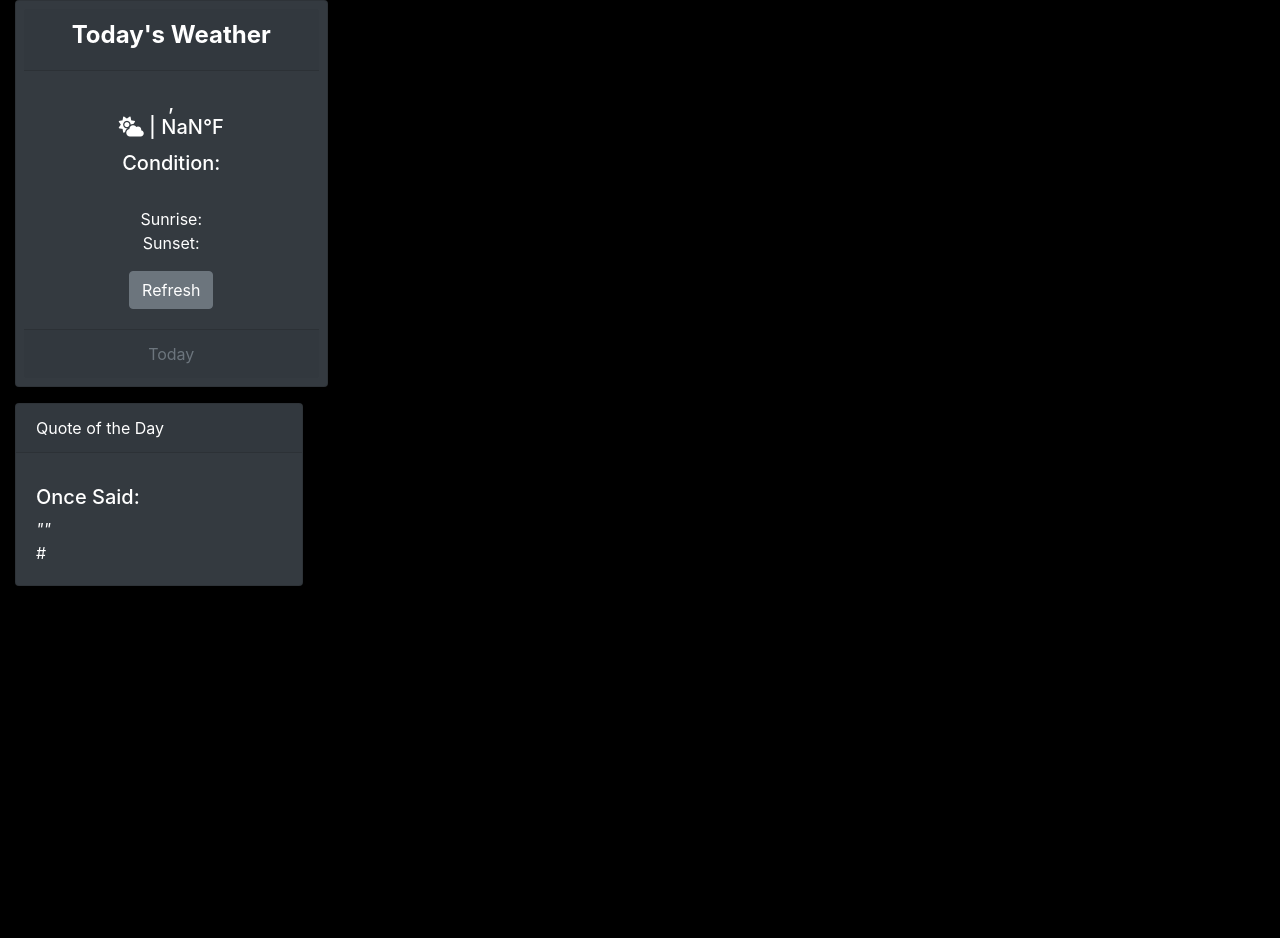
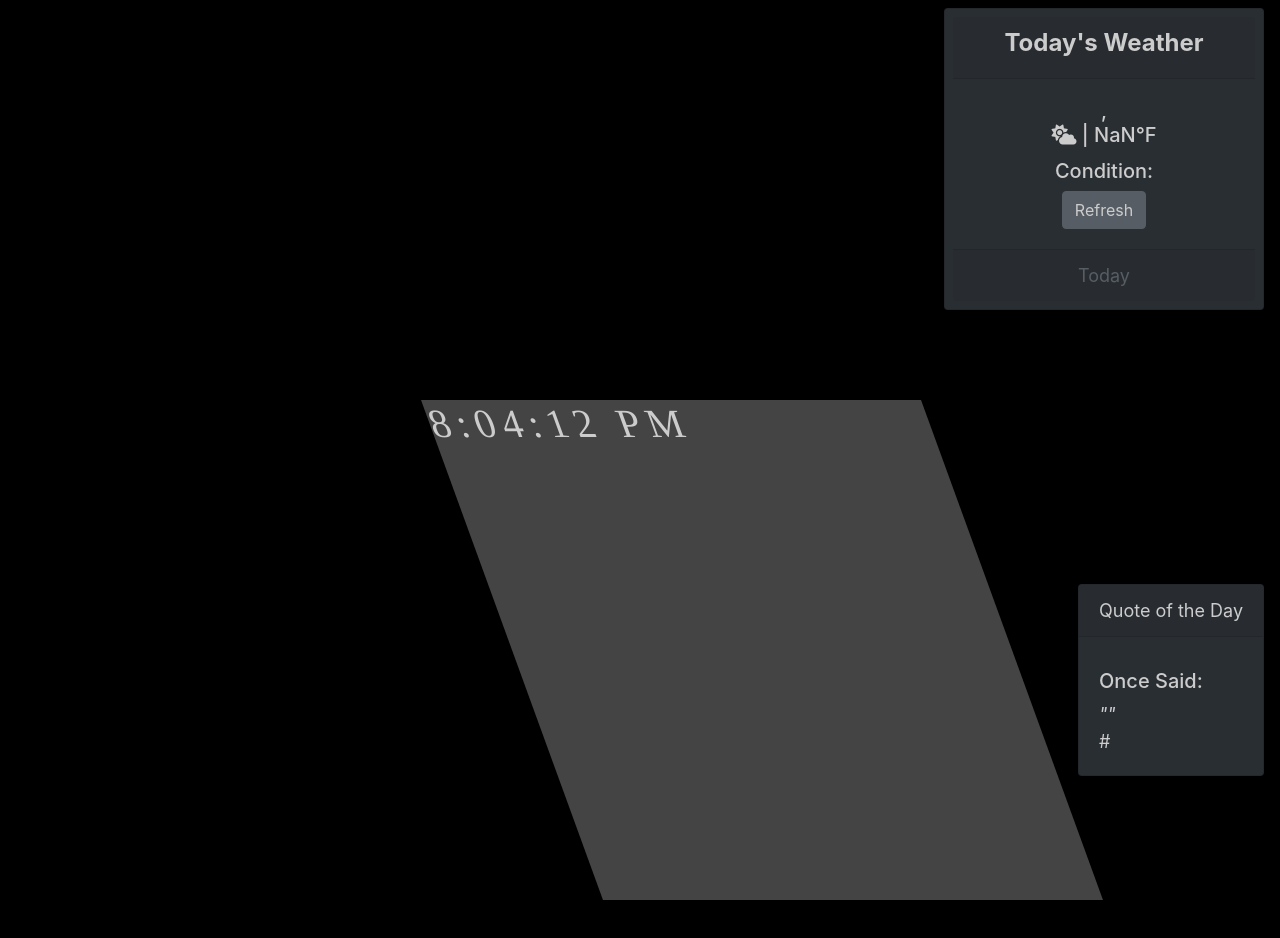
Before and after one commit to ZachPfeifer/react-inspire, a React (Create React App) app: page / in a window 1280 px wide. Shown: the top 938 px of the page. After the commit the page ends 900 px from the top, so only its background shows below. Built offline with nearby package versions, Linux system fonts and the light colour scheme; no server answers.

Commit message:
Fixed Clock // Took out react-clock

```diff
--- a/src/App.css
+++ b/src/App.css
@@ -95,30 +95,43 @@ body{
 
 }
 .quotes-pos{
-  position: fixed;
-  width: 90%;
-  bottom: 0%;
-  left: 84%;
-    opacity: .8;
+  /* position: fixed;
+  width: 90%; */
+  /* bottom: -33%;
+  left: 75%; */
+  position: absolute;
+  bottom: 8px;
+  right: 16px;
+  font-size: 18px;
+  fill-opacity: unset;
+  opacity: .8;
 
 }
-.weather{
-   position: fixed;
-  width: 60%;
-  bottom: 60%;
-  left: 84%;
-  fill-opacity: unset;
-      opacity: .8;
-
+.weather-pos{
+    /* position: fixed; */
+    /* width: 60%; */
+    /* top: 2%;
+    left: 75%; */
+   position: absolute;
+   top: 8px;
+   right: 16px;
+   font-size: 18px;
+   fill-opacity: unset;
+   opacity: .8;
 }
 
 .todo-pos{
- position: fixed;
+ /* position: fixed;
   width: 60%;
-  bottom: 20%;
-  left: 1%;
+  bottom: 20%; */
+  /* left: 1%; */
+ position: absolute;
+  top: 8px;
+  left: 16px;
+  font-size: 18px;
+
   size: 20%;
-      opacity: .8;
+  opacity: .8;
 
 }
 .td-op{
--- a/src/App.js
+++ b/src/App.js
@@ -5,6 +5,7 @@ import './App.css';
 // import Background from './components/background/Background'
 import Quote from './components/quote/Quote'
 import Weather from './components/weather/Weather'
+import MyClock from './components/clock/clock'
 
 
 
@@ -18,7 +19,7 @@ export default class App extends Component {
     main: {},
     sys: {},
     details: [],
-    date: new Date(),
+    // date: new Date(),
 
   }
 
@@ -46,10 +47,10 @@ export default class App extends Component {
         details: res.data.weather[0]
       }))
 
-    setInterval(
-      () => this.setState({ date: new Date() }),
-      1000
-    );
+    // setInterval(
+    //   () => this.setState({ date: new Date() }),
+    //   1000
+    // );
   }
 
 
@@ -76,11 +77,10 @@ export default class App extends Component {
           details={this.state.details} />
 
         <Quote quote={this.state.quote} />
-        <div className="">
-          <Clock
+        <MyClock />
+        {/* <Clock
             value={this.state.date}
-          />
-        </div>
+          /> */}
 
 
       </div>
--- a/src/components/clock/clock.js
+++ b/src/components/clock/clock.js
@@ -1,25 +1,22 @@
 import React, { Component } from 'react';
-import Clock from 'react-clock';
 
-class timeClock extends Component {
+export default class MyClock extends Component {
+
   state = {
-    date: new Date(),
+    date: new Date()
   }
 
-  componentDidMount() {
-    setInterval(
-      () => this.setState({ date: new Date() }),
-      1000
-    );
+  callMe() {
+    setInterval(() => {
+      this.setState({ date: new Date() })
+    }, 1000);
   }
 
   render() {
     return (
-      <div>
-        <p>Current time:</p>
-        <Clock
-          value={this.state.date}
-        />
+      <div className="clock">
+        <h1>{this.state.date.toLocaleTimeString()}</h1>
+        {this.callMe()}
       </div>
     );
   }
--- a/src/components/quote/quote.js
+++ b/src/components/quote/quote.js
@@ -6,8 +6,7 @@ export default class Quote extends Component {
     // console.log(this.props.quote)// Shows props from state on app.js
 
     return (
-
-      <div className="card text-white bg-dark mb-3 card-size">
+      < div className="card text-white bg-dark mb-3 card-size quotes-pos" >
         <div className="card-header">Quote of the Day</div>
         <div className="card-body">
           <h5 className="card-title">{this.props.quote.author}</h5><h5>Once Said:</h5>
@@ -17,7 +16,7 @@ export default class Quote extends Component {
             #{this.props.quote.tags}
           </p>
         </div>
-      </div>
+      </div >
 
 
     )
--- a/src/components/weather/Weather.js
+++ b/src/components/weather/Weather.js
@@ -8,7 +8,7 @@ export default class Weather extends Component {
 
 
     return (
-      <div className="card text-center w-25 p-2 text-white bg-dark mb-3">
+      <div className="card text-center w-25 p-2 text-white bg-dark mb-3 weather-pos">
         <div className="card-header">
           <h4><b>Today's Weather</b></h4>
         </div>
@@ -19,13 +19,13 @@ export default class Weather extends Component {
             <i className="fas fa-cloud-sun"></i> | {((this.props.main.temp - 273.15) * 1.8 + 32).toFixed(0)}°F
           </h5>
           <h5>Condition: {this.props.details.description}</h5>
-          <p className="card-text">
+          {/* <p className="card-text">
             {this.props.weather.visibility}
             <br />
             Sunrise: {this.props.sys.sunrise}
             <br />
             Sunset: {this.props.sys.sunset}
-          </p>
+          </p> */}
           <button className="btn btn-secondary">Refresh</button>
         </div>
         <div className="card-footer text-muted">
```
Also changed, not shown: 1 other file (tests, documents, lock files or other folders).
